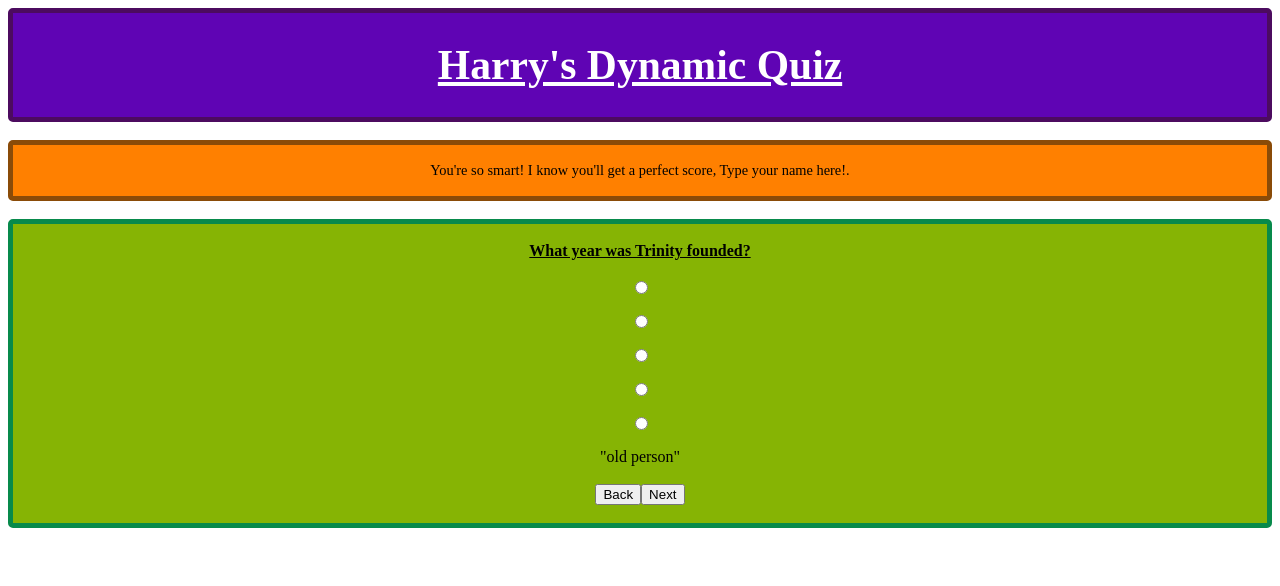
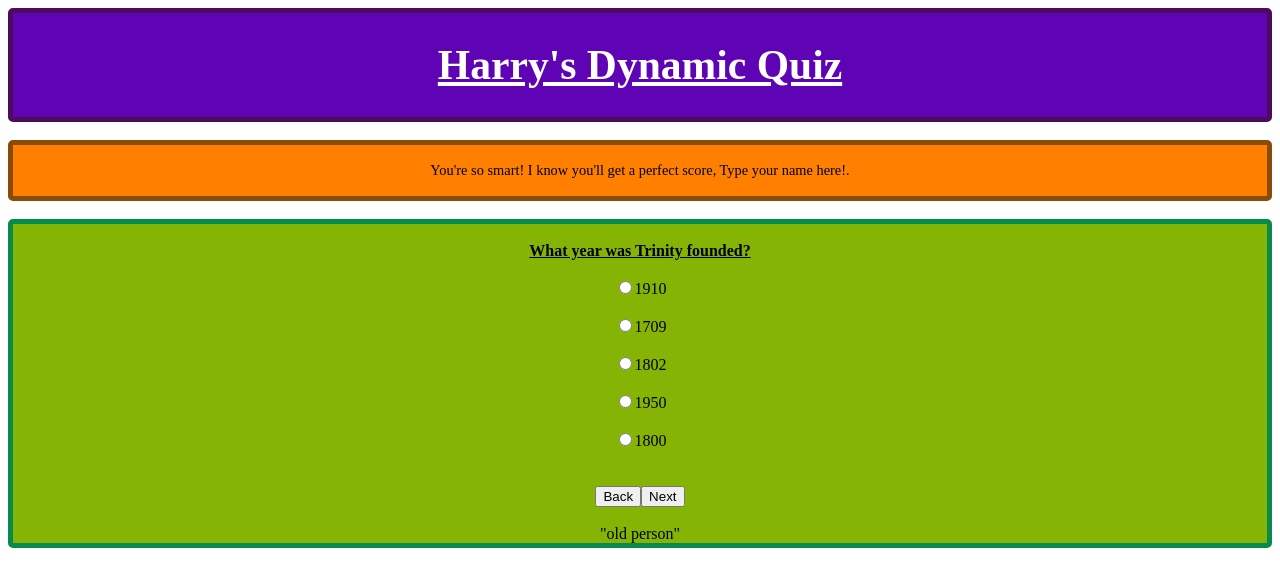
Before and after one commit to harrydactyl/harrydactyl.github.io, a plain HTML site: page index.html in a window 1280 px wide. Both pictures are taken after a click on the button "Next". Drawn offline with Linux system fonts and the light colour scheme; no server answers.

Commit message:
Version 4.3
Tweaks

```diff
--- a/script.js
+++ b/script.js
@@ -1,4 +1,4 @@
-var quiz={
+var quiz = {
     "questions": [{
         "question": "What year was Trinity founded?",
         "1": "1910",
@@ -77,19 +77,10 @@ var quiz={
         "correct": "Quebec",
         "image": "\"canadians\""
     }]
+};
 
-}
-/*$(document).ready(function(){
-        var data;
-        data= $.getJSON("questions.json", function(data) {
-        quiz = data;
-    });
-});//end jQuery
-alert(quiz);
-*/
-
-var score= new Array(quiz.questions.length);
-var current=-1;
+var score = new Array(quiz.questions.length);
+var current = -1;
 
 function firstNext() {
      if(localStorage.getItem("accountExists")=="true"){
@@ -118,6 +109,12 @@ function firstNext() {
         show();
     }
 }
+
+/*function doNext(){
+    $("#entireQuiz").fadeOut("slow", next() {
+    // Animation complete.
+  });
+}*/
 
 function next() {
     //localStorage();
@@ -150,25 +147,23 @@ function back() {
     show();
 }
 
-function show() {
+function show(){
     if(current<quiz.questions.length){
         var html = "";
-        //alert(quiz.questions[current][1]);
-        //alert("working0");
+        console.log(quiz.questions[current].question);
         html += "<br> <b><u>" + quiz.questions[current].question + "</u></b><br><br>";
-        //alert("working0");
         var size=howLong();
         for (i = 1; i <=size; i++) {
             var num = i.toString();
             console.log(num + ": " + quiz.questions[current][i]);
             html += "<input type=\"radio\" name=\"choice\">";
+            html+=quiz.questions[current][i];
             html += "<br><br>";
         }
         getFlickr();
+        html += "<br>";
+        html += "<button type=\"button\" onclick=\"back()\">Back</button><button type=\"button\" onclick=\"next()\">Next</button><br><br>";
         html+=quiz.questions[current].image;
-        html += "<br><br>";
-        html += "<button type=\"button\" onclick=\"back()\">Back</button><button type=\"button\" onclick=\"next()\">Next</button><br><br>";
-
         document.getElementById("entireQuiz").innerHTML = html;
         document.getElementById("greeting").innerHTML= "<br>"+"You're so smart! I know you'll get a perfect score, "+document.getElementById("username").value+"."+"<br><br>";
     }
```
Also changed, not shown: index.html (+1 -3 lines). Lines whose indentation alone changed are shown as unchanged.
